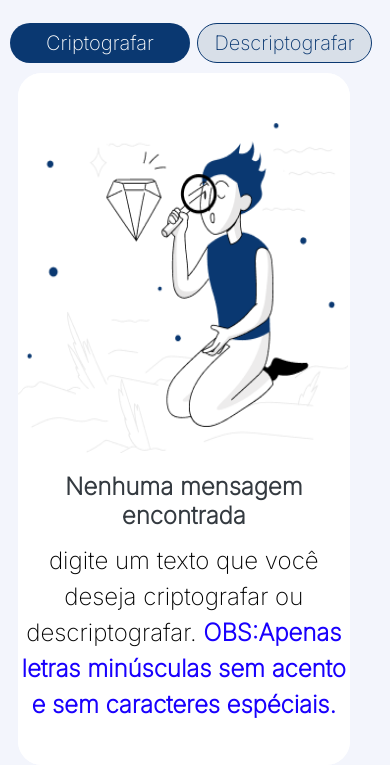
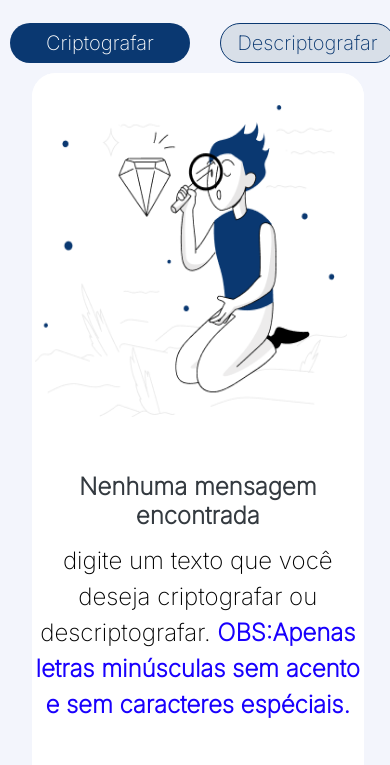
Before and after one commit to Geana-Almeida/site-codifica-o-descodifica-o, a plain HTML site: page index.html in a window 390 px wide. Shown: the part 527-1292 px from the top of the page. Drawn offline with Linux system fonts and the light colour scheme; a web font is replaced by a local one.

Commit message:
site responsivo para celular

```diff
--- a/index.html
+++ b/index.html
@@ -33,13 +33,13 @@
         </section>
 
         <section class="res_principal">
-            <div class="teste" id="conteudo_correto">
+            <div class="conteudo" id="conteudo_correto">
                 <textarea name="campo_resposta" class="txt_resposta"  id="res_text" cols="30" rows="10" readonly></textarea>
                 <button onclick="btn_copiar()" class="btn_copiar">Copiar</button>
             </div>
 
 
-            <div class="teste" id="conteudo_errado">
+            <div class="conteudo" id="conteudo_errado">
                 <img src="imagens/img_nenhuma_mensagem.png" alt="imagem informa que nenhuma mensagem foi encontrada." class="img_nenhuma_mensagem">
                 <h1>Nenhuma mensagem encontrada</h1>
                 <p class="aviso_digitar">digite um texto que você deseja criptografar ou descriptografar. <Strong>OBS:Apenas letras minúsculas sem acento e sem caracteres espéciais.</Strong></p>
--- a/style.css
+++ b/style.css
@@ -115,7 +115,7 @@ header{
 }
 
 
-.teste{
+.conteudo{
     outline: 0;
     position: absolute;
     width: 20%;
@@ -263,7 +263,9 @@ footer a:hover{
     color: rgb(68, 226, 226);
 }
 
-@media screen and (max-width: 480px) {
+
+
+@media screen and (max-width: 600px) {
     .txt_digitado{
         width: 320px;
         left: 10px;
@@ -273,7 +275,6 @@ footer a:hover{
         position: absolute;
         resize:none;
         overflow:auto;
-        width: 250px;
         height: 40px;
         left: 7%;
         top: 10%;
@@ -285,14 +286,14 @@ footer a:hover{
         font-size: 32px;
         color: #0A3871;
         max-height: 50%;
-        max-width: 85%;
+        max-width: 90%;
 
     }
 
     .btn_criptografar{
         position: absolute;
         top: 480px;
-        left: 0%;
+        left: 0em;
         width: 180px;
         height: 40px;
 
@@ -310,7 +311,7 @@ footer a:hover{
     .btn_descriptografar{
         position: absolute;
         top: 480px;
-        left: 55%;
+        left: 10.5em;
         width: 175px;
         height: 40px;
         background: #D8DFE8;
@@ -343,13 +344,13 @@ footer a:hover{
         font-weight: bold;
     }
 
-    .teste{
+    .conteudo{
         outline: 0;
         position: absolute;
         width: 85%;
-        height: 82%;
+        height: 45em;
         top: 600px;
-        left: 18px;
+        left: 2em;
 
 
         border-radius: 24px;
@@ -400,9 +401,10 @@ footer a:hover{
     /*resposavel do design se o usuario não digitar algo*/
     .img_nenhuma_mensagem{
         position: absolute;
-    width: 330px;
-    height: 330px;
-    top: 50px;
+        width: 19.5em;
+        height: 19.5em;
+        top: 2em;
+        left: 0.2em;
     }
 
     h1{
@@ -438,7 +440,7 @@ h1{
     footer{
             height: 20px;
             position: relative;
-        top: 750px;
+            top: 50em;
             display: flex;
             justify-content: center;
             margin-top: 5%; /*Arrumar o footer para que fique apenas numa posição.*/
```
Lines whose indentation alone changed are shown as unchanged.
